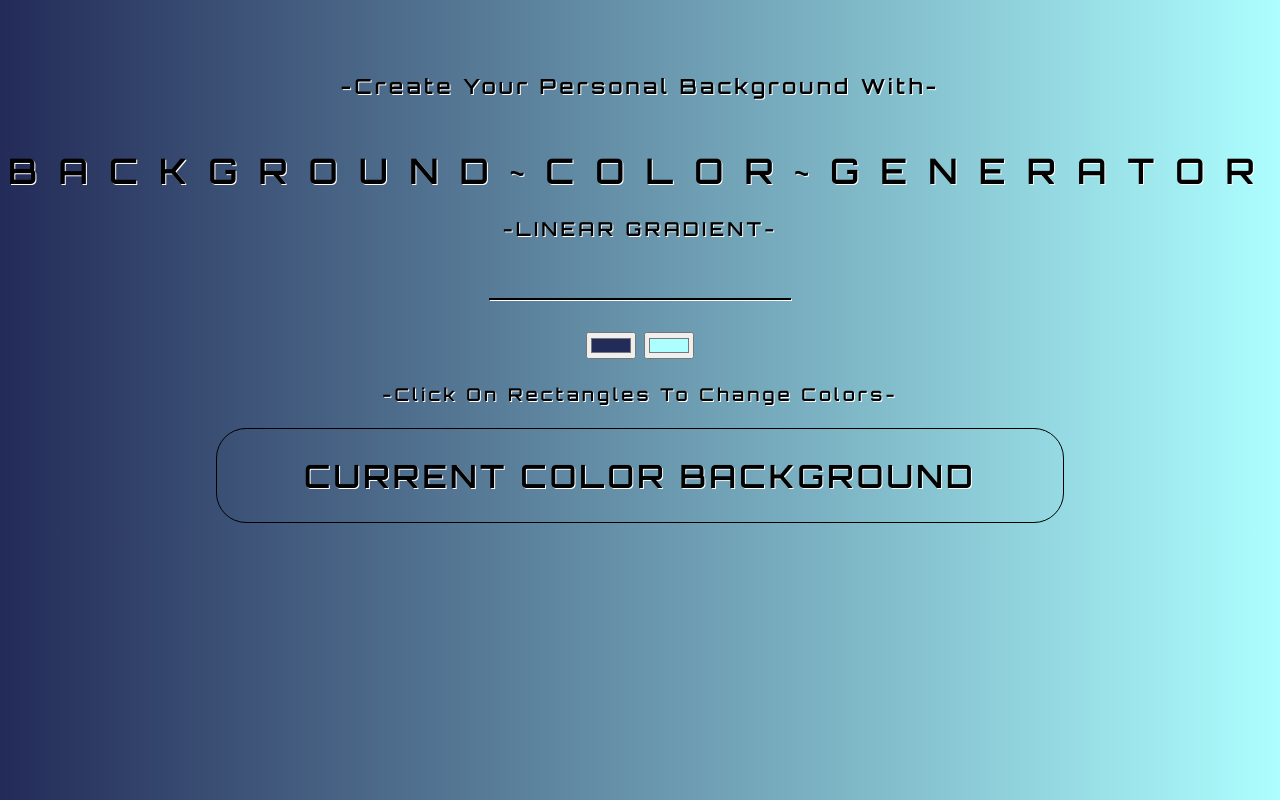
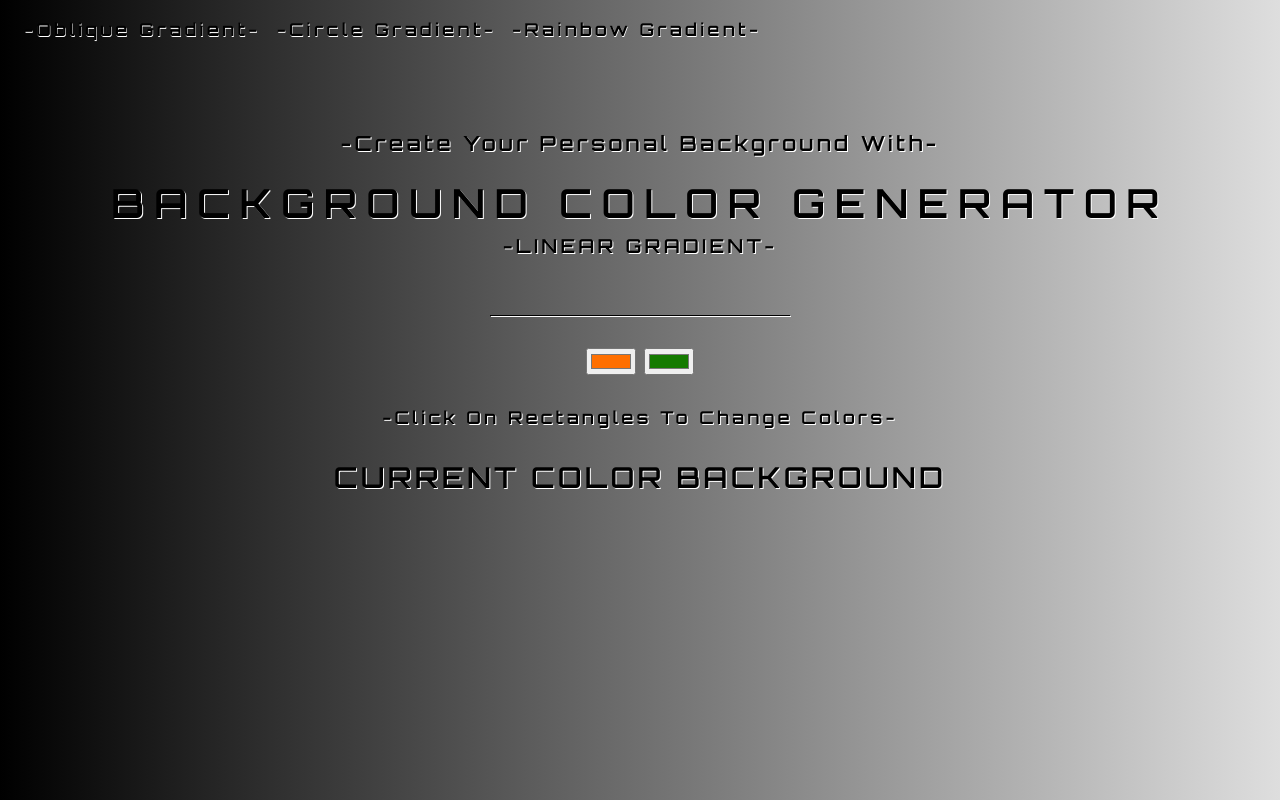
Before and after one commit to gianwebsites/background-generator, a plain HTML site: page index.html in a window 1280 px wide. Drawn offline with nearby package versions, Linux system fonts and the light colour scheme.

Commit message:
index and style modifications

```diff
--- a/index.html
+++ b/index.html
@@ -2,17 +2,38 @@
 <html>
 <head>
 	<title>Background Generator</title>
+	<link rel="stylesheet" href="https://cdn.jsdelivr.net/npm/bootstrap@4.5.3/dist/css/bootstrap.min.css" integrity="sha384-TX8t27EcRE3e/ihU7zmQxVncDAy5uIKz4rEkgIXeMed4M0jlfIDPvg6uqKI2xXr2" crossorigin="anonymous">
 	<link rel="stylesheet" type="text/css" href="style.css">
 	<link href="https://fonts.googleapis.com/css2?family=Exo:wght@600&family=Orbitron:wght@600&display=swap" rel="stylesheet">
 </head>
 <body id="gradient">
+	<!-- NAVBAR -->
+		<nav class="navbar navbar-expand-lg navbar-dark bg-dark">
+		 <!--  ELIMINATED "NAVBAR" -->
+		  <!-- <a class="navbar-brand" href="#">Navbar</a> -->
+		  <button class="navbar-toggler" type="button" data-toggle="collapse" data-target="#navbarNavAltMarkup" aria-controls="navbarNavAltMarkup" aria-expanded="false" aria-label="Toggle navigation">
+    		<span class="navbar-toggler-icon"></span>
+  		  </button>
+		  <div class="collapse navbar-collapse" id="navbarNavAltMarkup">
+		    <div class="navbar-nav">
+		    	<!-- "I ELIMINATED "HOME" -->
+		      <!-- <a class="nav-link active" href="#">Home <span class="sr-only">(current)</span></a> -->
+		      <a class="nav-link" href="#">-Oblique Gradient-</a>
+		      <a class="nav-link" href="#">-Circle Gradient-</a>
+		      <a class="nav-link" href="#" tabindex="-1" aria-disabled="true">-Rainbow Gradient-</a>
+		    </div>
+		  </div>
+		</nav>
 		<h4 class="top"> -Create Your Personal Background With-</h4>
-	<h1>Background~Color~Generator</h1>
+		<div class="container">
+			<h1>Background Color Generator</h1>
+		</div>
+
 		<h4 class="gradiency"> -LINEAR GRADIENT-</h4>
 		<hr>
 		<!-- BELOW IS THE INPUT TYPE "COLOR" -->
-		<input class="color1" type="color" name="color1" value="#232b58">
-		<input class="color2" type="color" name="color2" value="#adfeff">
+		<input class="color1" type="color" name="color1" value="#ff6f00">
+		<input class="color2" type="color" name="color2" value="#147a00">
 		<h4 class="bottom">-Click On Rectangles To Change Colors-</h4>
 		<div class="outputs">
 			<h2>Current Color Background</h2>
--- a/style.css
+++ b/style.css
@@ -4,18 +4,26 @@ body {
     text-align: center;
     letter-spacing: 0.2em;
     top: 15%;
-    background: linear-gradient(to right, #232b58, #adfeff);
+    background: linear-gradient(to right, #000000, #dedede);
     text-shadow: 1px 1px white;
 }
+.navbar {
+    background-color: transparent !important;
+}
 
-h1 {
-    font-size: /*1500*/ 2.2em;
+.nav-link {
+    color: black !important;
+    text-shadow: .5px .5px white;
+    font-size: 1.1em;
+    font-weight: bolder;
+}
+.container {
+    font-size: 900 2.8em;
     text-align: center;
     text-transform: uppercase;
     letter-spacing: 0.6em;
-    width: 100%;
-    /*text-decoration: underline;*/
     margin-top: 1.4em;
+
 }
 
 .gradiency {
@@ -33,7 +41,7 @@ hr {
 }
 
 .color1, .color2 {
-
+    align-content: center;
 }
 
 .top {
@@ -42,18 +50,17 @@ hr {
 }
 
 .bottom {
+    margin-top: 1.8em;
+    margin-bottom: 1.8em;
     font-size: 1.1em;
 }
 
 .outputs {
-    border: .5px solid black;
-    border-radius: 30px;
-    margin-left: 13em;
-    margin-right: 13em;
+    border-top: 3em;
 }
 
 h2 {
-    font-size: 2em;
+    font-size: 1.8em;
     color: rgba(0,0,0,5);
     text-align: center;
     text-transform: uppercase;
```
Lines whose indentation alone changed are shown as unchanged.
